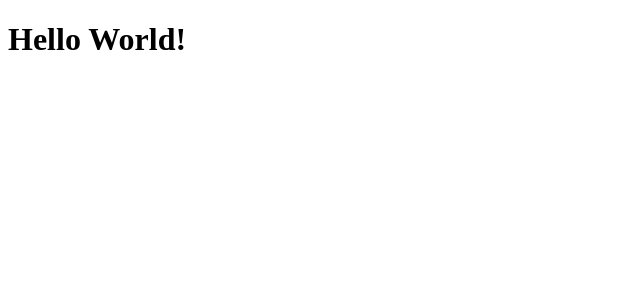
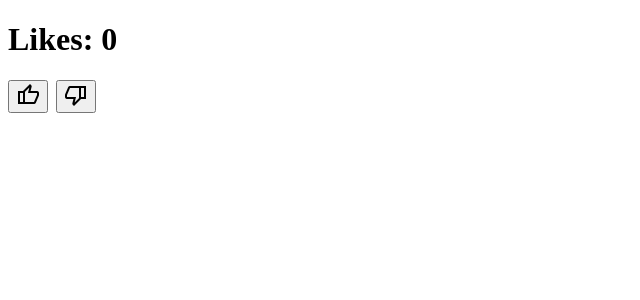
Before and after one commit to gurunathanb-rgb/js-reactproject-1, a React (Vite) app: page / in a window 1280 px wide. Shown: the top 300 px of the page, without its empty margins (0-640 px from the left). Built offline with nearby package versions, Linux system fonts and the light colour scheme.

Commit message:
like dislike count using useState Hook

```diff
--- a/index.html
+++ b/index.html
@@ -5,6 +5,7 @@
     <link rel="icon" type="image/svg+xml" href="/favicon.svg" />
     <meta name="viewport" content="width=device-width, initial-scale=1.0" />
     <title>js-reactproject-1</title>
+    <link rel="stylesheet" href="https://fonts.googleapis.com/css2?family=Material+Symbols+Outlined:opsz,wght,FILL,GRAD@24,400,0,0" />
   </head>
   <body>
     <div id="root"></div>
--- a/src/App.jsx
+++ b/src/App.jsx
@@ -1,22 +1,38 @@
-// parent component
+import React, { useState } from 'react'
 
-import Header from "./Component/Header";
+const App = () => {
+  const [Likes,setLikes] = useState(0);
+  // const [Dislikes,setDislikes] = useState(0);
 
+  const likeshandler = () =>
+    {
+      setLikes(Likes+1);
 
-function App() {
+  }
 
-    // 1. create a function in the parent component
-    // to receive the data from the child component
-    const receiveChildData = (name, age) => {
-        console.log(`Hello ${name}! You are ${age} years old!`);
+  const Dislikeshandler = () => {
+    if (Likes > 0)
+    {
+      setLikes(Likes -1 );
     }
 
-    // 2. pass the function receiveChildData as props
-    return (
-        <>
-            <Header receiveChildData={receiveChildData} />
-        </>
-    )
+  }
+
+    //  console.log(`Likes count:${Likes}`);
+    //  console.log(`Dislike count:${Dislikes}`);
+
+  return (
+    <>
+    <h1>Likes: {Likes}</h1>
+    <button onClick={likeshandler}>
+      <span className="material-symbols-outlined">thumb_up</span>
+
+</button>&nbsp;&nbsp;
+    <button onClick={Dislikeshandler}>
+      <span className="material-symbols-outlined">thumb_down</span>
+    </button>
+    </>
+  )
 }
 
 export default App;
--- a/src/main.jsx
+++ b/src/main.jsx
@@ -1,6 +1,7 @@
 
 import { createRoot } from 'react-dom/client'
 import App from './App.jsx'
+
 
 createRoot(document.getElementById('root')).render(
     <div>
```
